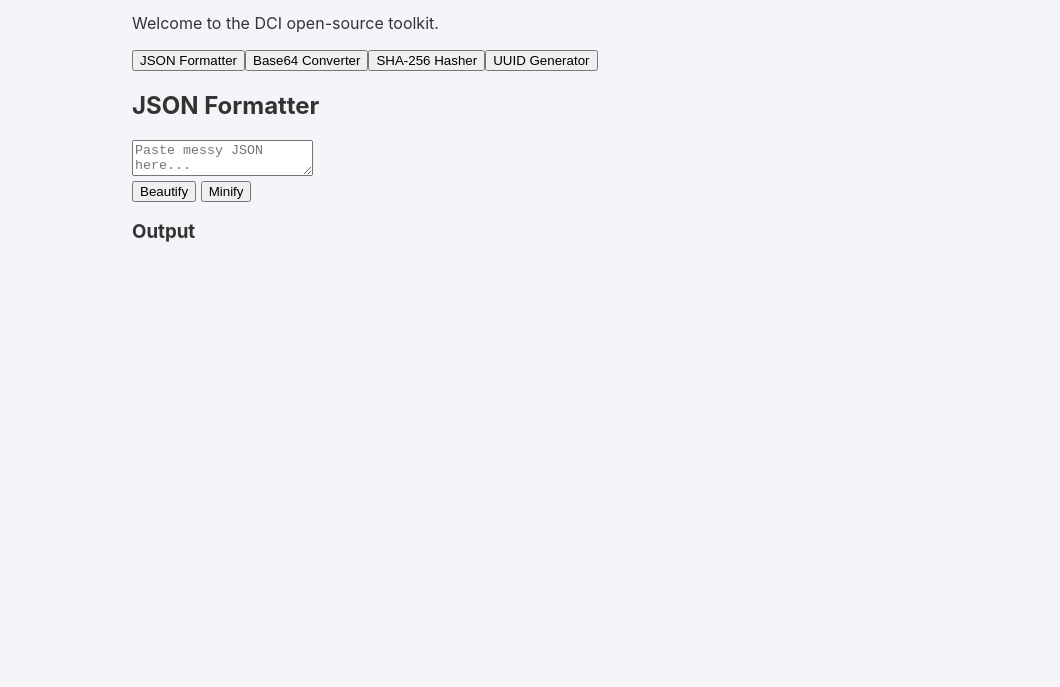
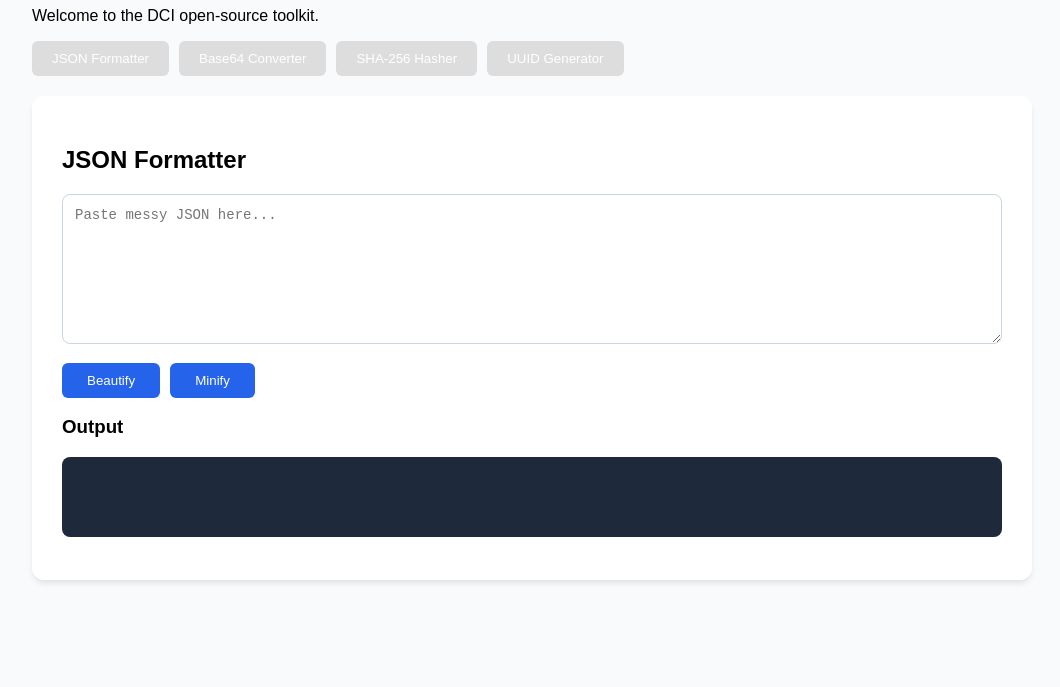
Before and after one commit to dcistudios/dci-dev-tools, a website: page public/index.html in a window 1280 px wide. Shown: the part 113-800 px from the top of the page, without its empty margins (108-1168 px from the left). Drawn offline with Linux system fonts and the light colour scheme.

Commit message:
Update style.css

```diff
--- a/public/style.css
+++ b/public/style.css
@@ -1,19 +1,38 @@
-body {
-    font-family: -apple-system, BlinkMacSystemFont, "Segoe UI", Roboto, Helvetica, Arial, sans-serif;
-    background-color: #f4f4f9;
-    color: #333;
-    margin: 0;
-    display: flex;
-    justify-content: center;
+:root {
+    --primary: #2563eb;
+    --bg: #f8fafc;
+    --card: #ffffff;
 }
 
-#app {
-    width: 100%;
-    max-width: 800px;
-    padding: 2rem;
+body { font-family: sans-serif; background: var(--bg); margin: 0; display: flex; justify-content: center; }
+#app { width: 90%; max-width: 1000px; margin-top: 40px; }
+
+.menu { display: flex; gap: 10px; margin-bottom: 20px; flex-wrap: wrap; }
+.menu-btn {
+    padding: 10px 20px; border: none; background: #ddd;
+    border-radius: 6px; cursor: pointer; transition: 0.2s;
+}
+.menu-btn:hover { background: var(--primary); color: white; }
+
+#active-tool {
+    background: var(--card); padding: 30px;
+    border-radius: 12px; box-shadow: 0 4px 6px -1px rgba(0,0,0,0.1);
 }
 
-header h1 {
-    border-bottom: 2px solid #007bff;
-    padding-bottom: 10px;
+textarea, input {
+    width: 100%; min-height: 150px; padding: 12px;
+    border: 1px solid #cbd5e1; border-radius: 8px; box-sizing: border-box;
+    font-family: monospace; font-size: 14px;
 }
+
+.actions { margin: 15px 0; display: flex; gap: 10px; }
+button {
+    padding: 10px 25px; background: var(--primary); color: white;
+    border: none; border-radius: 6px; cursor: pointer;
+}
+
+#output {
+    background: #1e293b; color: #f8fafc; padding: 15px;
+    border-radius: 8px; overflow-x: auto; min-height: 50px;
+    white-space: pre-wrap; word-break: break-all;
+}
```
